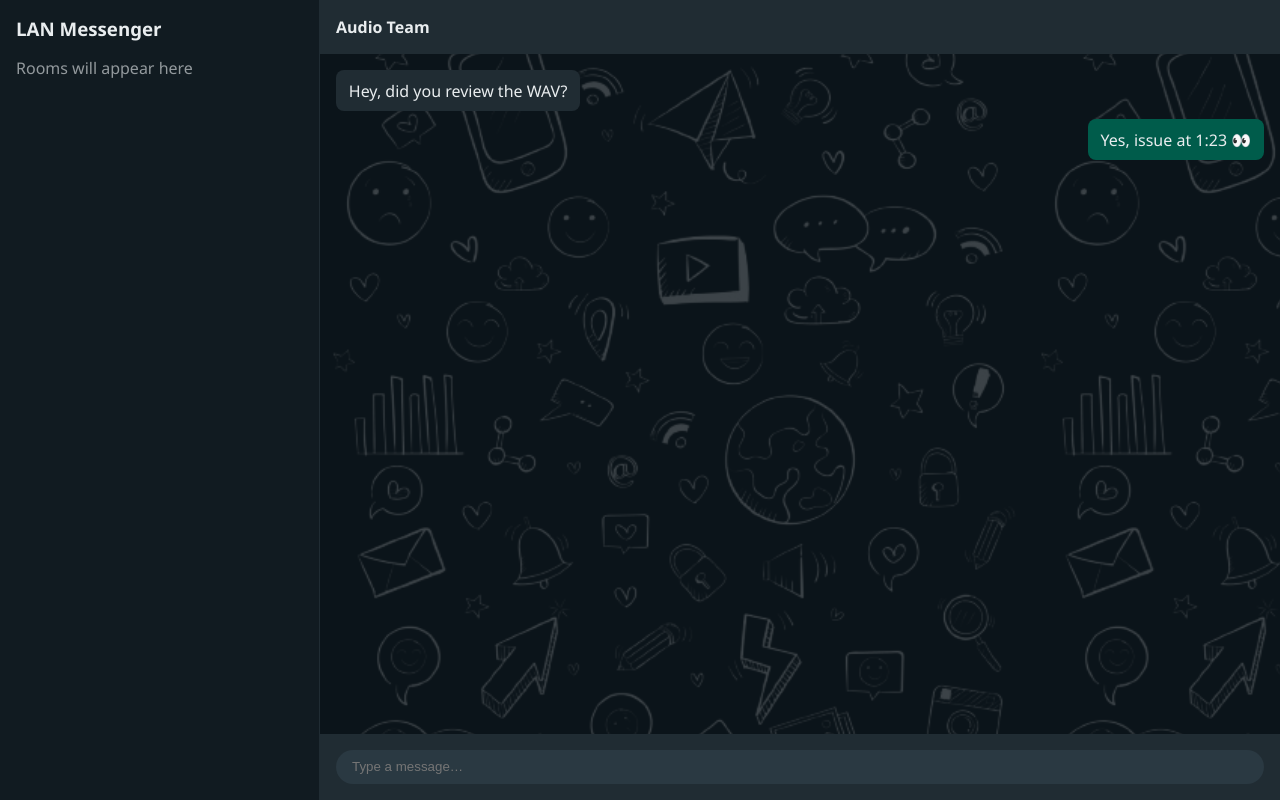
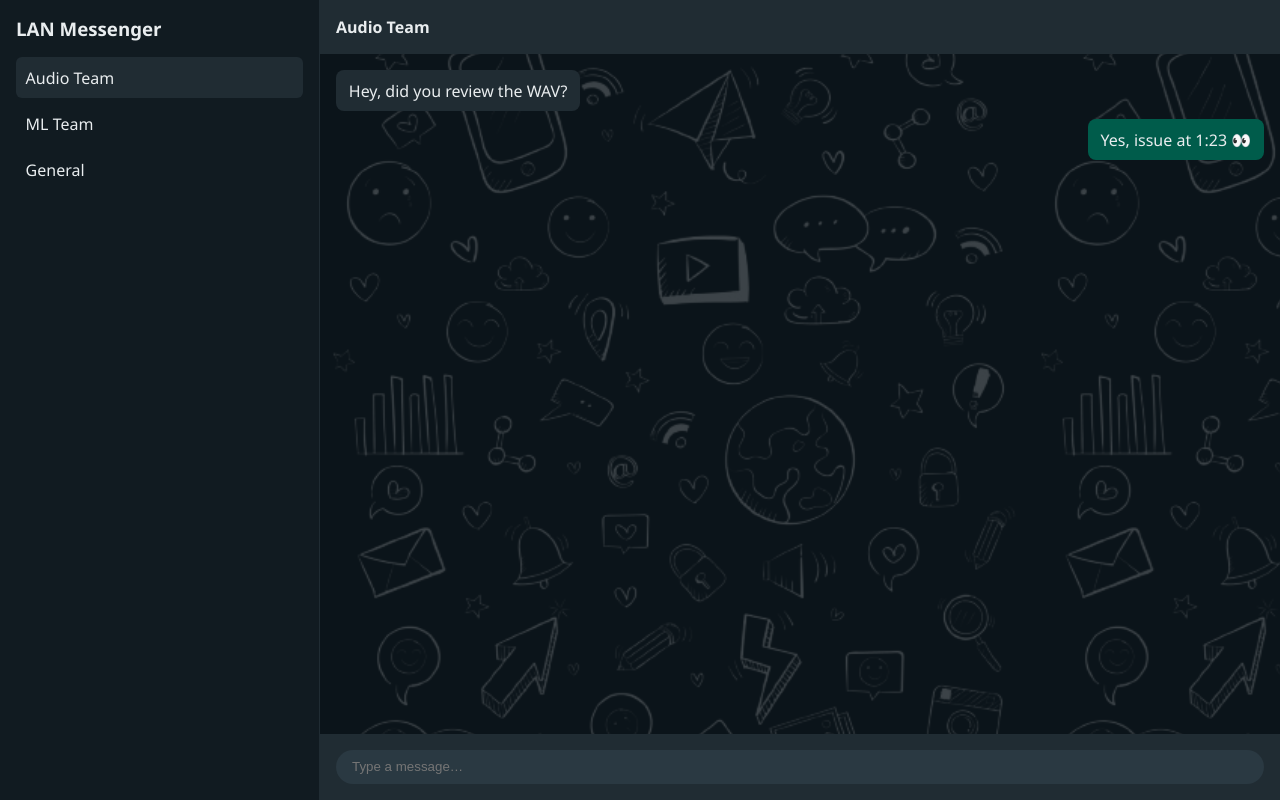
Before and after one commit to krishnacreator74/lan-messenger, a React (Create React App) app in the folder client/: page / in a window 1280 px wide. Built offline with nearby package versions, Linux system fonts and the light colour scheme.

Commit message:
implmented rooms (mock)
Mock rooms are created so anyone can check on it

```diff
--- a/client/src/App.js
+++ b/client/src/App.js
@@ -1,12 +1,43 @@
+import { useState } from "react";
 import Sidebar from "./components/Sidebar";
 import ChatWindow from "./components/ChatWindow";
 import "./styles/app.css";
 
 function App() {
+  const [rooms, setRooms] = useState({
+    audio: {
+      name: "Audio Team",
+      messages: [
+        { text: "Hey, did you review the WAV?", own: false },
+        { text: "Yes, issue at 1:23 👀", own: true },
+      ],
+    },
+    ml: {
+      name: "ML Team",
+      messages: [
+        { text: "Training hit 92% accuracy", own: false },
+      ],
+    },
+    general: {
+      name: "General",
+      messages: [],
+    },
+  });
+
+  const [activeRoom, setActiveRoom] = useState("audio");
+
   return (
     <div className="app">
-      <Sidebar />
-      <ChatWindow />
+      <Sidebar
+        rooms={rooms}
+        activeRoom={activeRoom}
+        setActiveRoom={setActiveRoom}
+      />
+      <ChatWindow
+        room={rooms[activeRoom]}
+        setRooms={setRooms}
+        roomId={activeRoom}
+      />
     </div>
   );
 }
--- a/client/src/components/ChatWindow.jsx
+++ b/client/src/components/ChatWindow.jsx
@@ -1,42 +1,36 @@
 import { useState } from "react";
 import MessageBubble from "./MessageBubble";
 
-function ChatWindow() {
-  // 1️⃣ messages live in state now
-  const [messages, setMessages] = useState([
-    { text: "Hey, did you review the WAV?", own: false },
-    { text: "Yes, issue at 1:23 👀", own: true },
-  ]);
-
-  // 2️⃣ input field state
+function ChatWindow({ room, setRooms, roomId }) {
   const [input, setInput] = useState("");
 
-  // 3️⃣ send message handler
   const sendMessage = () => {
     if (!input.trim()) return;
 
-    setMessages((prev) => [
+    setRooms((prev) => ({
       ...prev,
-      { text: input, own: true },
-    ]);
+      [roomId]: {
+        ...prev[roomId],
+        messages: [
+          ...prev[roomId].messages,
+          { text: input, own: true },
+        ],
+      },
+    }));
 
     setInput("");
   };
 
   return (
     <div className="chat">
-      <div className="chat-header">Audio Team</div>
+      <div className="chat-header">{room.name}</div>
 
       <div
         className="messages"
         style={{ display: "flex", flexDirection: "column" }}
       >
-        {messages.map((msg, index) => (
-          <MessageBubble
-            key={index}
-            text={msg.text}
-            own={msg.own}
-          />
+        {room.messages.map((msg, i) => (
+          <MessageBubble key={i} {...msg} />
         ))}
       </div>
 
--- a/client/src/components/sidebar.jsx
+++ b/client/src/components/sidebar.jsx
@@ -1,10 +1,26 @@
-function Sidebar() {
+function Sidebar({ rooms, activeRoom, setActiveRoom }) {
   return (
     <div className="sidebar">
       <h3>LAN Messenger</h3>
-      <p style={{ opacity: 0.6, marginTop: "1rem" }}>
-        Rooms will appear here
-      </p>
+
+      <div style={{ marginTop: "1rem" }}>
+        {Object.entries(rooms).map(([id, room]) => (
+          <div
+            key={id}
+            onClick={() => setActiveRoom(id)}
+            style={{
+              padding: "0.6rem",
+              marginBottom: "0.3rem",
+              cursor: "pointer",
+              borderRadius: "6px",
+              backgroundColor:
+                activeRoom === id ? "#202c33" : "transparent",
+            }}
+          >
+            {room.name}
+          </div>
+        ))}
+      </div>
     </div>
   );
 }
```
